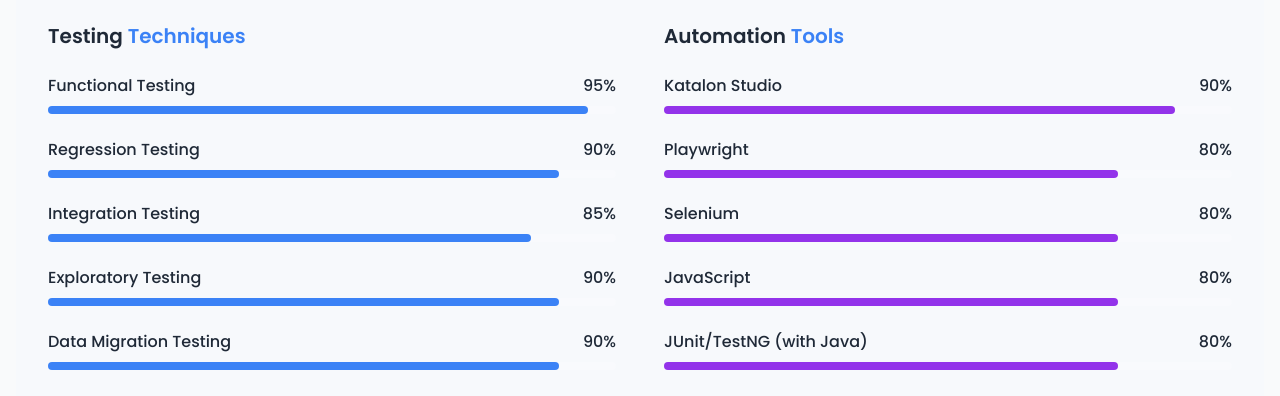
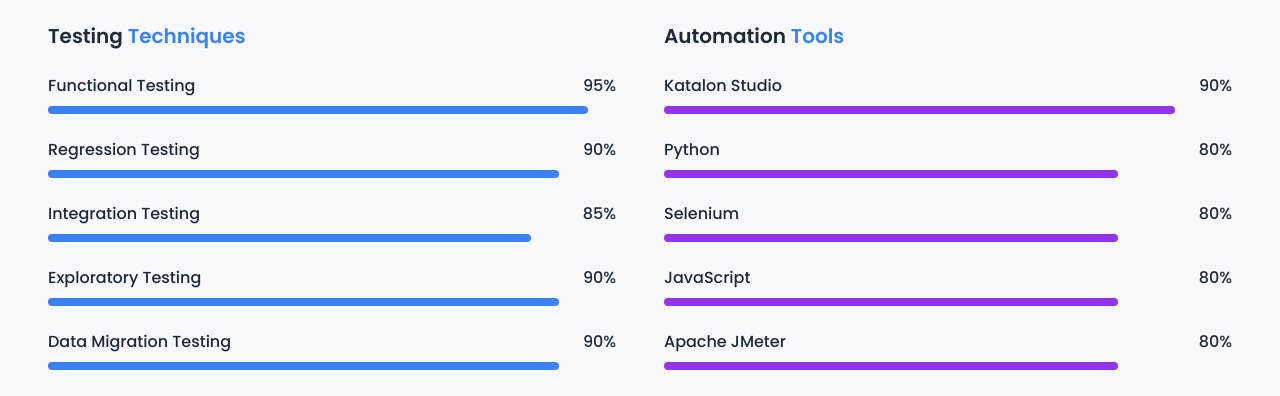
Before and after one commit to Toraaaamizu/vue-rj-portfolio, a Vue app: page / in a window 1280 px wide. Shown: the part 2220-2616 px from the top of the page. Built offline with nearby package versions, Linux system fonts and the light colour scheme.

Commit message:
Update Skills.vue

```diff
--- a/src/components/Skills.vue
+++ b/src/components/Skills.vue
@@ -87,7 +87,7 @@
                         </div>
                         <div>
                             <div class="flex justify-between mb-2">
-                                <span class="font-medium">Playwright</span>
+                                <span class="font-medium">Python</span>
                                 <span class="font-medium">80%</span>
                             </div>
                             <div class="skill-bar">
@@ -114,7 +114,7 @@
                         </div>
                         <div>
                             <div class="flex justify-between mb-2">
-                                <span class="font-medium">JUnit/TestNG (with Java)</span>
+                                <span class="font-medium">Apache JMeter</span>
                                 <span class="font-medium">80%</span>
                             </div>
                             <div class="skill-bar">
```
